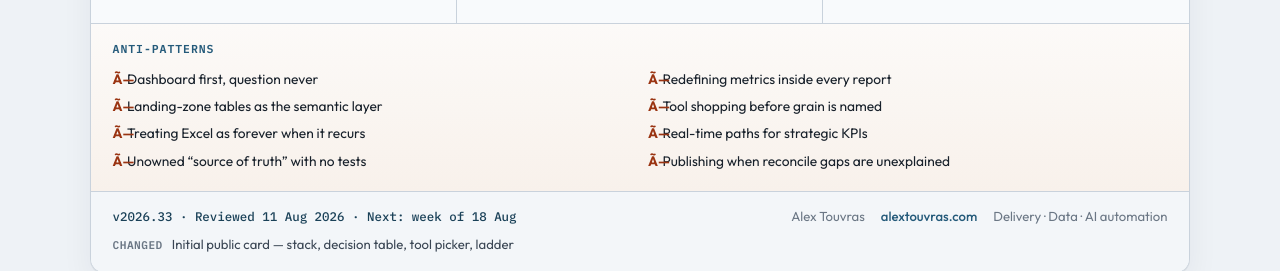
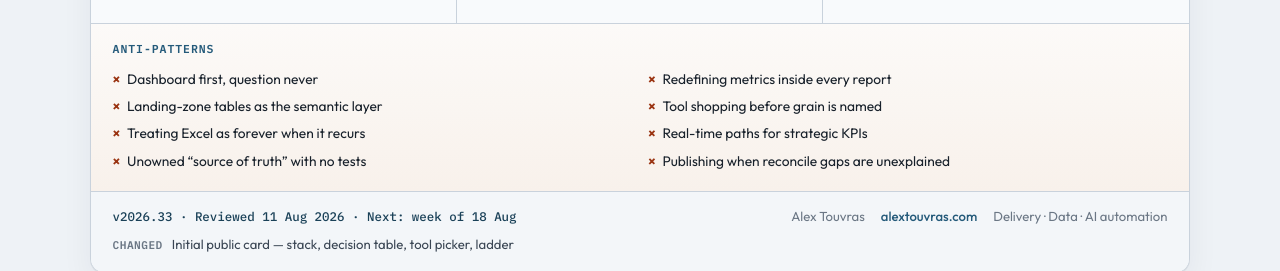
Before and after one commit to AlexTouvras/data-analytics-field-card, a website: page index.html in a window 1280 px wide. Shown: the part 1659-1930 px from the top of the page. Drawn offline with Linux system fonts and the light colour scheme.

Commit message:
fix: restore times marker on anti-pattern bullets.

```diff
--- a/index.html
+++ b/index.html
@@ -465,7 +465,7 @@
     }
 
     .anti-list li::before {
-      content: "Ã—";
+      content: "\00D7";
       position: absolute;
       left: 0;
       color: var(--warn);
```
